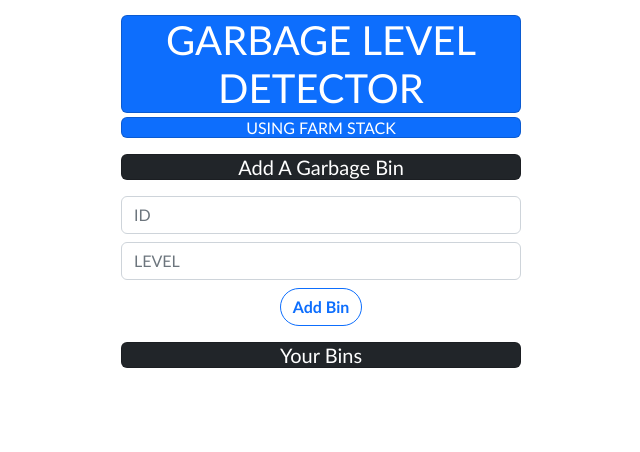
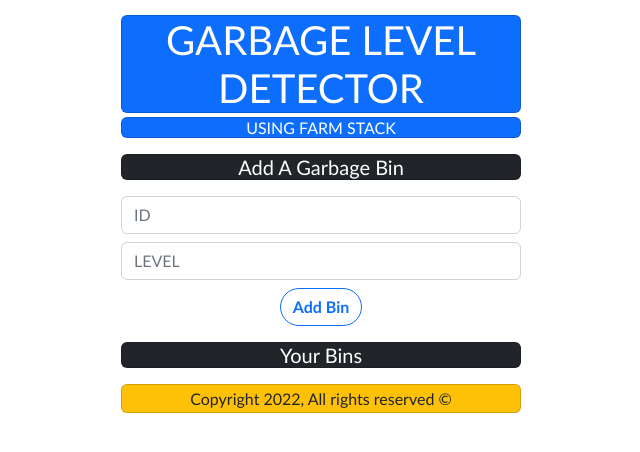
Before and after one commit to JosephLahiru/GarbageLevelDetector, a React (Create React App) app in the folder frontend/: page / in a window 1280 px wide. Shown: the top 452 px of the page, without its empty margins (319-959 px from the left). Built offline with nearby package versions, Linux system fonts and the light colour scheme.

Commit message:
minor change

```diff
--- a/frontend/src/App.js
+++ b/frontend/src/App.js
@@ -5,7 +5,6 @@ import 'bootstrap/dist/css/bootstrap.min.css';
 
 function App() {
   return (
-    <div className="App">
     <div className='App list-group-item justify-content-center
     aligh-items-center mx-auto' style={{"width":"400px",
     "backgroundColor":"white", "marginTop":"15px"}}>
@@ -25,10 +24,10 @@ function App() {
 
         <h5 className="card text-white bg-dark mb-3">Your Bins</h5>
         <div>
-
+          {/*TODO - Add items*/}
         </div>
       </div>
-      </div>
+      <h6 className="card text-dark bg-warning py-1 mb-0">Copyright 2022, All rights reserved &copy;</h6>
     </div>
   );
 }
```
Lines whose indentation alone changed are shown as unchanged.
